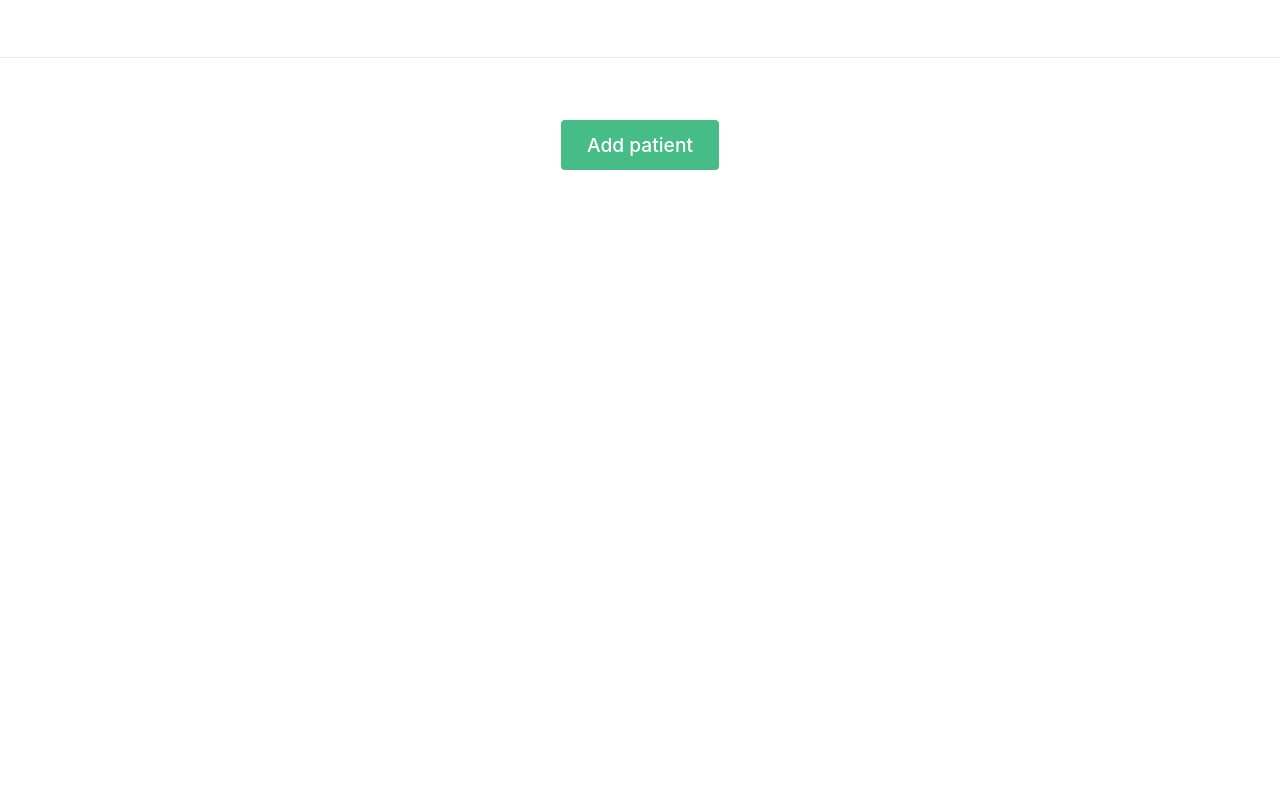
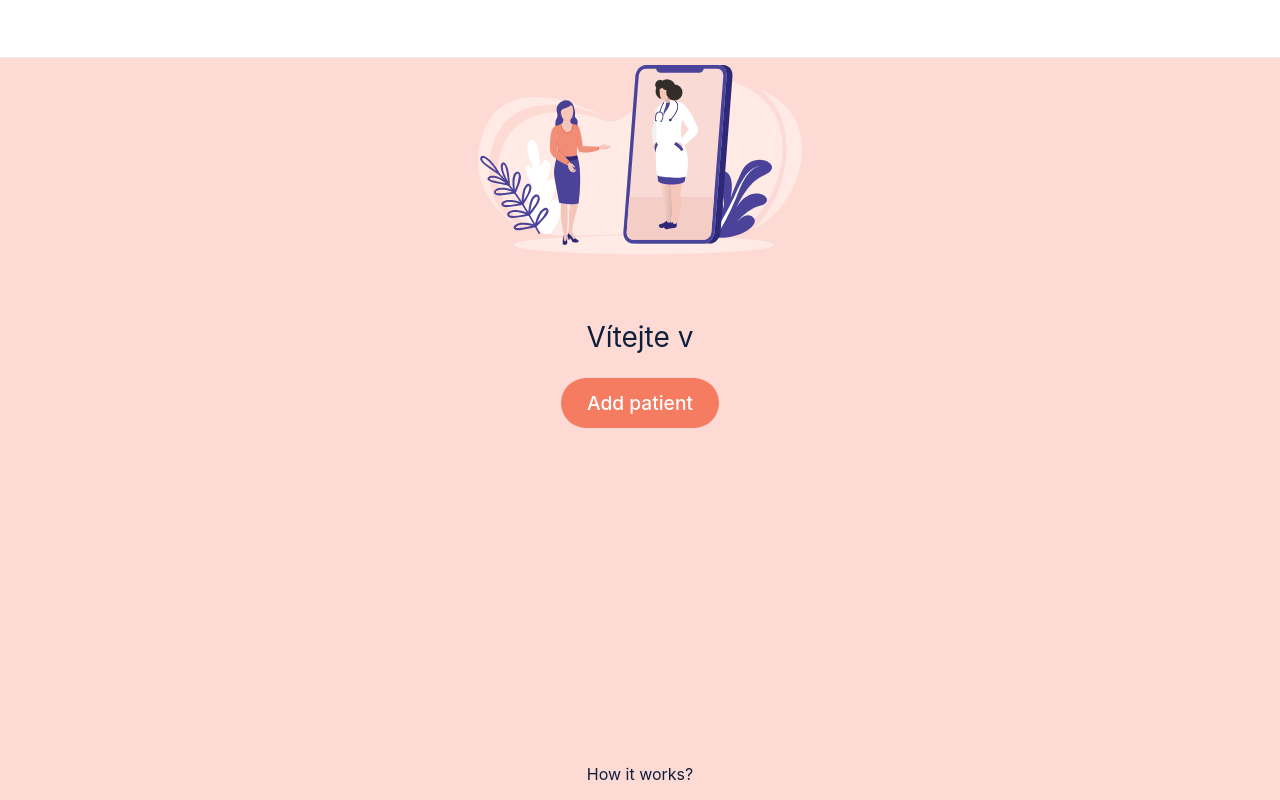
Before and after one commit to Smart-Triage/smart-triage, a Vue app: page /home in a window 1280 px wide. Built offline with nearby package versions, Linux system fonts and the light colour scheme; what vue-head, vue-uuid would draw is missing.

Commit message:
home-page css modified

```diff
--- a/src/App.vue
+++ b/src/App.vue
@@ -40,9 +40,13 @@ export default {
 
 <style lang="scss">
 @import '@/theme/variables.scss';
-
+html {
+  height: 100%;
+}
 body {
   margin: 0;
+  height: 100%;
+  background-color: $bg-color;
 
   a {
     font-weight: 500;
@@ -76,8 +80,9 @@ body {
     }
 
     .main-wrapper {
-      margin-top: 3.6rem;
-      padding: 20px;
+      // margin-top: 3.6rem;
+      // padding: 20px;
+      height: 100vh;
 
       .page-wrapper {
         width: 60%;
--- a/src/theme/variables.scss
+++ b/src/theme/variables.scss
@@ -9,3 +9,11 @@ $navbar-height: 3.6rem;
 $navbar-color: #fff;
 $navbar-offline-color: #333;
 $navbar-link-color: #2c3e50;
+
+/* Color Palette */
+$primary-color: #f57b61;
+$primary-color-light: #fe8a70;
+$secondary-color: #32227f;
+$secondary-color-light: #4b3aa1;
+$bg-color: #fedad4;
+$main-text-color: #0D1F3C;
--- a/src/views/Home.vue
+++ b/src/views/Home.vue
@@ -1,10 +1,22 @@
 <template>
   <div class="page-wrapper">
-    <h1 class="home-page-title">{{ appTitle }}</h1>
+    <div class="home-page-top-img">
+      <img src="@/assets/img/home-page-welcome-img.png" alt="" />
+    </div>
 
-    <PatientList></PatientList>
+    <div class="home-page-center">
+      <p class="home-page-welcome">Vítejte v</p>
+      <h1 class="home-page-title">{{ appTitle }}</h1>
 
-    <router-link class="link" to="/form">Add patient</router-link>
+      <PatientList></PatientList>
+
+      <router-link class="link home-page-btn" to="/form"
+        >Add patient</router-link
+      >
+    </div>
+    <div class="home-page-bottom-link">
+    <router-link class="home-page-link" to="/form">How it works?</router-link>
+    </div>
   </div>
 </template>
 
@@ -36,15 +48,55 @@ export default {
 
 <style lang="scss" scoped>
 @import '@/theme/variables.scss';
-
 .page-wrapper {
   display: flex;
   flex-direction: column;
-  justify-content: center;
+  justify-content: space-between;
   align-items: center;
+  height: 100vh;
 
-  .home-page-title {
+  .home-page-top-img {
+    display: flex;
+    align-items: center;
+    flex: 2;
+  }
+
+  .home-page-center {
     text-align: center;
+    flex: 1;
+
+    .home-page-title {
+      margin: 0 0 0.5em 0;
+      font-weight: 300;
+      font-size: 3em;
+      line-height: 1em;
+      color: $main-text-color;
+    }
+
+    .home-page-welcome {
+      margin: 0;
+      font-weight: 400;
+      font-size: 1.75em;
+      color: $main-text-color;
+    }
+
+    .home-page-btn {
+      background-color: $primary-color;
+      border-radius: 2em;
+    }
+  }
+
+.home-page-bottom-link {
+  display: flex;
+  flex: 2;
+  align-items: flex-end;
+  .home-page-link {
+    text-decoration: none;
+    color: $main-text-color;
+    font-weight: 400;
+    align-self: flex-end;
+    margin-bottom: 1em;
+  }
   }
 }
 </style>
```
Also changed, not shown: src/assets/img/form-page-top.png (added), src/assets/img/home-page-welcome-img.png (added).
